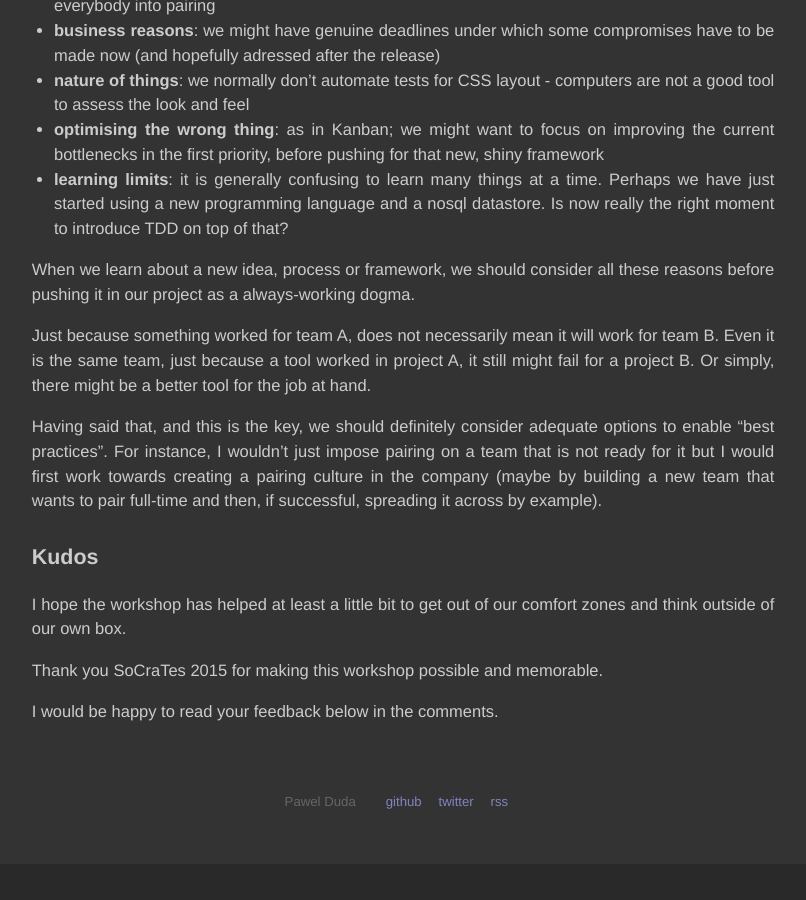
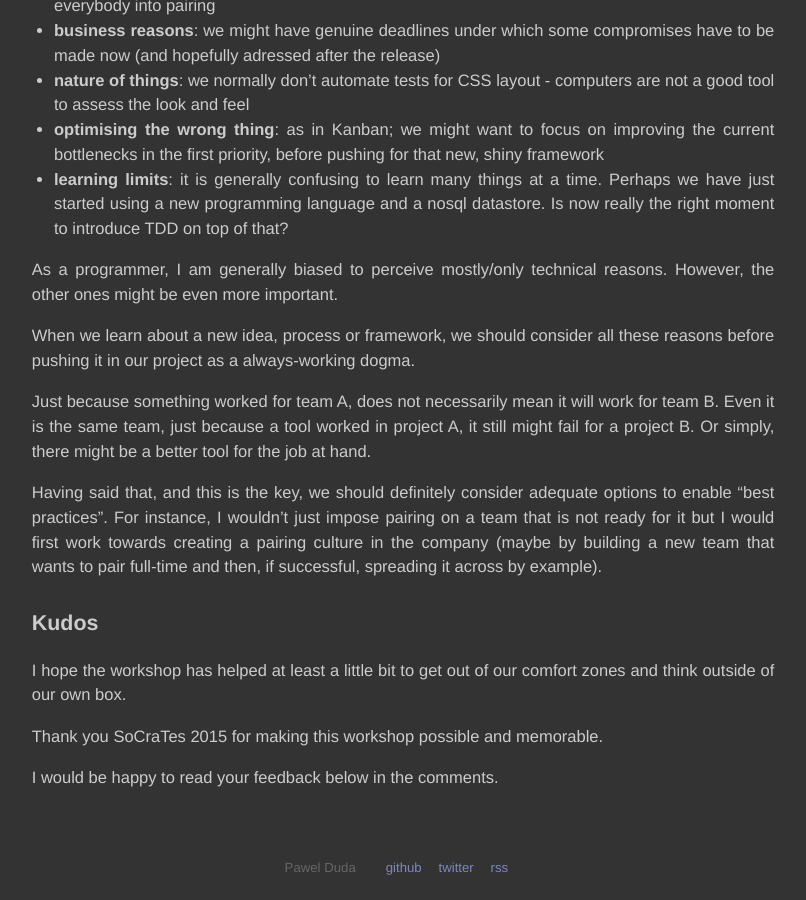
Before and after one commit to unclejamal/unclejamal.github.io, a Jekyll site: the page built from _posts/2015-08-31-catmatic.markdown, in a window 1280 px wide and 900 px high, scrolled down 2649 px. Shown: the whole window, without its empty margins (237-1043 px from the left). Built offline with Jekyll 4.4.1, drawn with Linux system fonts in a browser that asks for light colours; Markdown is read by kramdown in place of the engine named in the settings; comment, search, counter and statistics services are not loaded; before the commit the page ends 3513 px from its top, so only the background shows below that.

Commit message:
further clarifications for Catmatic

```diff
--- a/_posts/2015-08-31-catmatic.markdown
+++ b/_posts/2015-08-31-catmatic.markdown
@@ -70,6 +70,8 @@ I personally believe that there are various reasons not to follow a "best practi
 - **optimising the wrong thing**: as in Kanban; we might want to focus on improving the current bottlenecks in the first priority, before pushing for that new, shiny framework
 - **learning limits**: it is generally confusing to learn many things at a time. Perhaps we have just started using a new programming language and a nosql datastore. Is now really the right moment to introduce TDD on top of that?
 
+As a programmer, I am generally biased to perceive mostly/only technical reasons. However, the other ones might be even more important.
+
 When we learn about a new idea, process or framework, we should consider all these reasons before pushing it in our project as a always-working dogma.
 
 Just because something worked for team A, does not necessarily mean it will work for team B. Even it is the same team, just because a tool worked in project A, it still might fail for a project B. Or simply, there might be a better tool for the job at hand.
```
